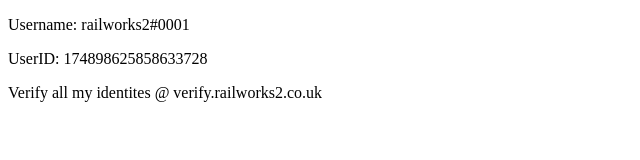
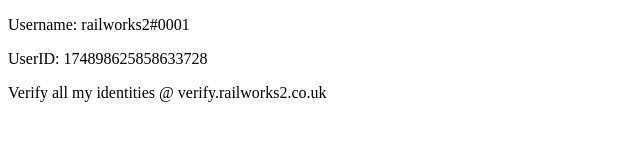
Before and after one commit to railworks2rblx/discord.railworks2.co.uk, a plain HTML site: page index.html in a window 1280 px wide. Shown: the full height of the page, 0-640 px from the left. Drawn offline with Linux system fonts and the light colour scheme.

Commit message:
Update index.html

```diff
--- a/index.html
+++ b/index.html
@@ -8,6 +8,6 @@
   	<body>
     	<p>Username: railworks2#0001</p>
     	<p>UserID: 174898625858633728<p>
-		<p>Verify all my identites @ verify.railworks2.co.uk</p>
+		<p>Verify all my identities @ verify.railworks2.co.uk</p>
   	</body>
 </html>
```
